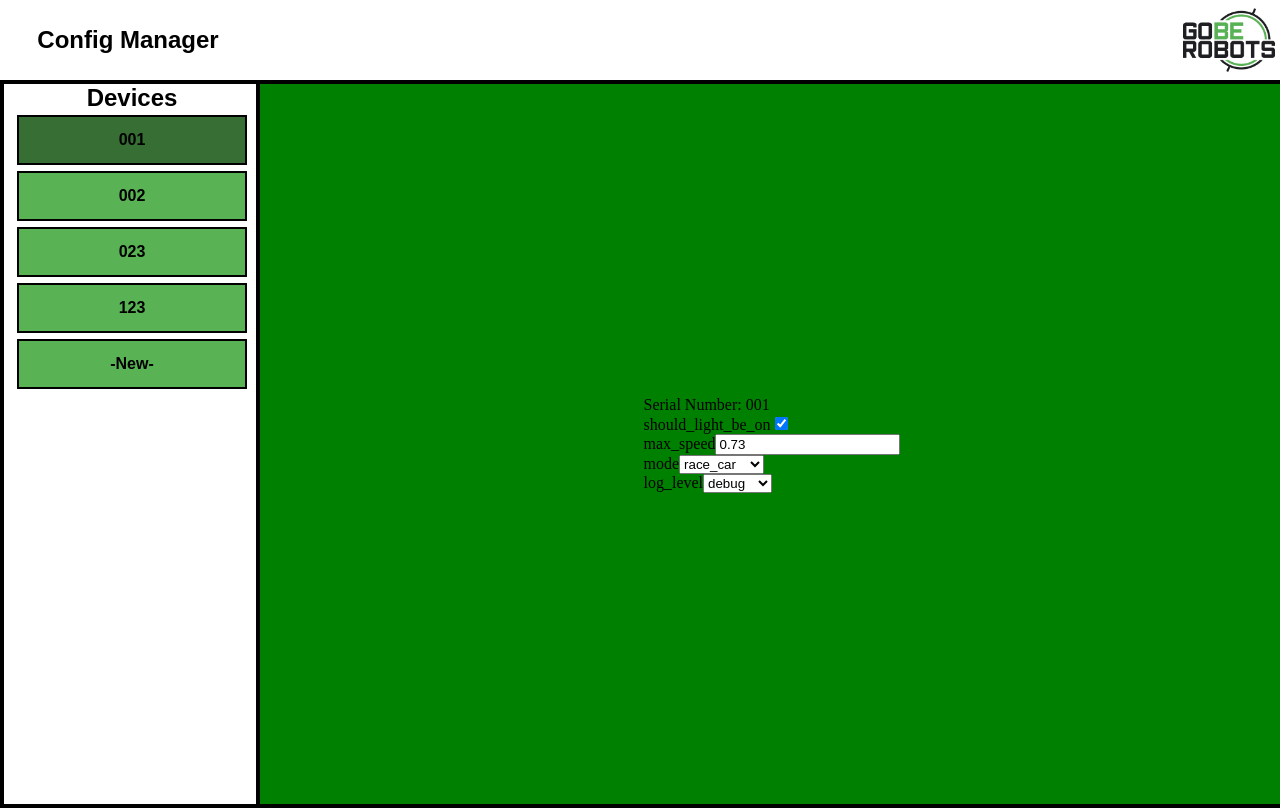
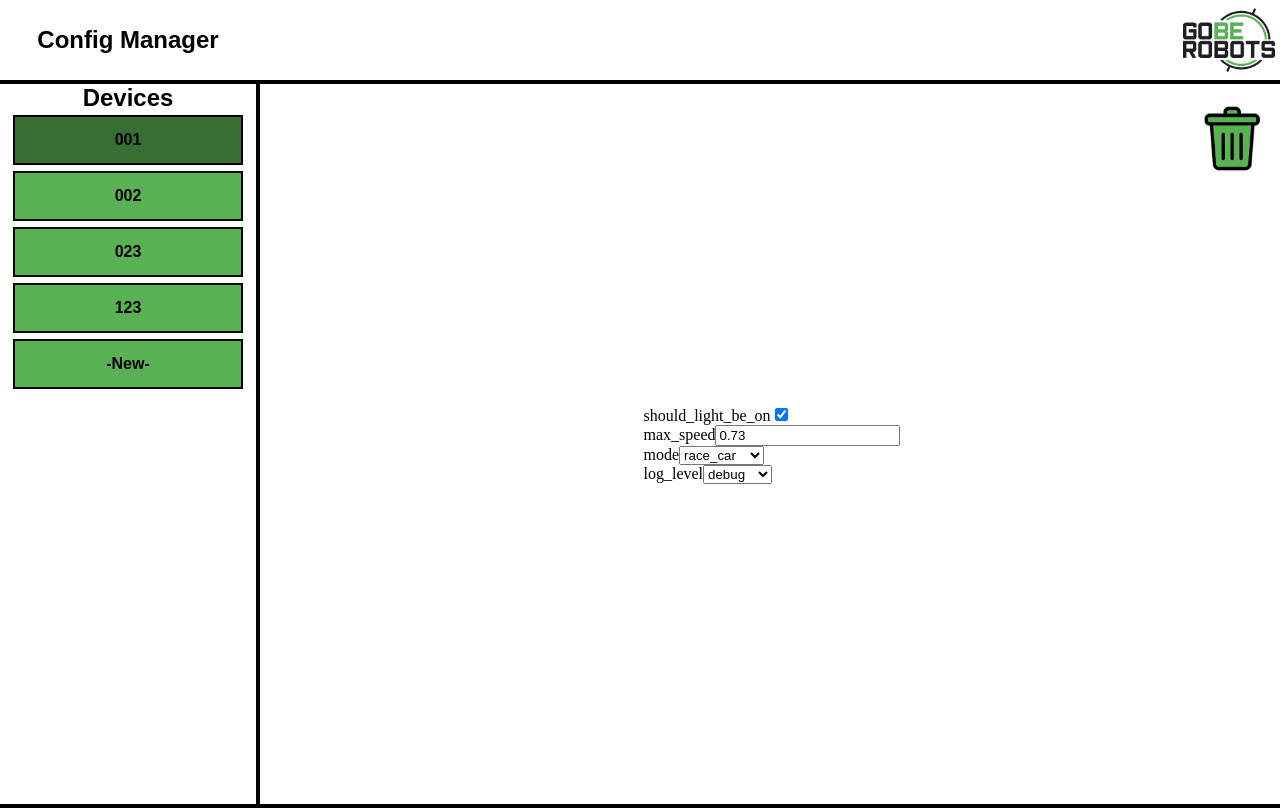
Before and after one commit to LarsSaalbrink/ConfigManagerClient, a React (Vite) app in the folder config_manager_client/: page / in a window 1280 px wide. Both pictures are taken after a click on the button "001". Built offline with nearby package versions, Linux system fonts and the light colour scheme.

Commit message:
Delete device button

```diff
--- a/config_manager_client/src/App.module.css
+++ b/config_manager_client/src/App.module.css
@@ -17,6 +17,7 @@ body {
     align-items: center;
     background-color: white;
     border: 4px solid black;
+    border-left: none;
     overflow: auto;
 }
 .selectorContainer::-webkit-scrollbar {
@@ -37,7 +38,7 @@ body {
     flex-direction: column;
     justify-content: center;
     align-items: center;
-    background-color: green;
+    background-color: white;
     border: 4px solid black;
 }
 
--- a/config_manager_client/src/components/Device.module.css
+++ b/config_manager_client/src/components/Device.module.css
@@ -0,0 +1,23 @@
+.device {
+    left: 0;
+    width: 100%;
+    top: 0;
+    height: 100%;
+    display: flex;
+    flex-direction: column;
+    justify-content: center;
+    align-items: center;
+    background-color: white;
+}
+
+.delete_btn {
+    position: absolute;
+    top: 0;
+    right: 0%;
+    height: 10%;
+    width: 10%;
+    display: flex;
+    justify-content: center;
+    align-items: center;
+    padding-top: 2%;
+}
--- a/config_manager_client/src/components/Device.tsx
+++ b/config_manager_client/src/components/Device.tsx
@@ -1,6 +1,7 @@
 import { useState } from "react";
 import styles from "./Device.module.css";
 import { configOptionsLUT } from "../configs/options_LUT";
+import { Trashbin } from "./Trashbin";
 
 export type Device_data = {
     serial_number: string;
@@ -60,9 +61,10 @@ export function Device({
     };
 
     return (
-        <>
-            <div className={styles.deviceContainer}>
-                <div>Serial Number: {formData.serial_number}</div>
+        <div className={styles.device}>
+            <div className={styles.delete_btn}>
+                {Trashbin(() => console.log("Trashbin clicked"))}
+            </div>
             <form>
                 {Object.keys(formData.config).map((field) => {
                     const fieldType = typeof formData.config[field];
@@ -84,8 +86,7 @@ export function Device({
                                             type={inputType}
                                             name={field}
                                             checked={
-                                                    formData.config[field] ||
-                                                    false
+                                                formData.config[field] || false
                                             }
                                             onChange={handle_change_input}
                                         />
@@ -95,9 +96,7 @@ export function Device({
                                         <input
                                             type={inputType}
                                             name={field}
-                                                value={
-                                                    formData.config[field] || ""
-                                                }
+                                            value={formData.config[field] || ""}
                                             onChange={handle_change_input}
                                         />
                                     );
@@ -106,9 +105,7 @@ export function Device({
                                     return (
                                         <select
                                             name={field}
-                                                value={
-                                                    formData.config[field] || ""
-                                                }
+                                            value={formData.config[field] || ""}
                                             onChange={handle_change_select}
                                         >
                                             {configOptionsLUT
@@ -130,6 +127,5 @@ export function Device({
                 })}
             </form>
         </div>
-        </>
     );
 }
--- /dev/null
+++ b/config_manager_client/src/components/Trashbin.module.css
@@ -0,0 +1,10 @@
+.trashbin_container {
+    max-width: 100%;
+    max-height: 100%;
+    border: none;
+    outline: none;
+    background: none;
+    display: flex;
+    justify-content: center;
+    align-items: center;
+}
--- /dev/null
+++ b/config_manager_client/src/components/Trashbin.tsx
@@ -0,0 +1,14 @@
+import bin_icon from "../../public/trash_icon.png";
+import styles from "./Trashbin.module.css";
+
+export function Trashbin(input_func: () => void) {
+    return (
+        <input
+            type="image"
+            src={bin_icon}
+            alt="Trash bin"
+            className={styles.trashbin_container}
+            onClick={input_func}
+        />
+    );
+}
```
Also changed, not shown: config_manager_client/public/trash_icon.png (added), 2 other files (tests, documents, lock files or other folders). Lines whose indentation alone changed are shown as unchanged.
